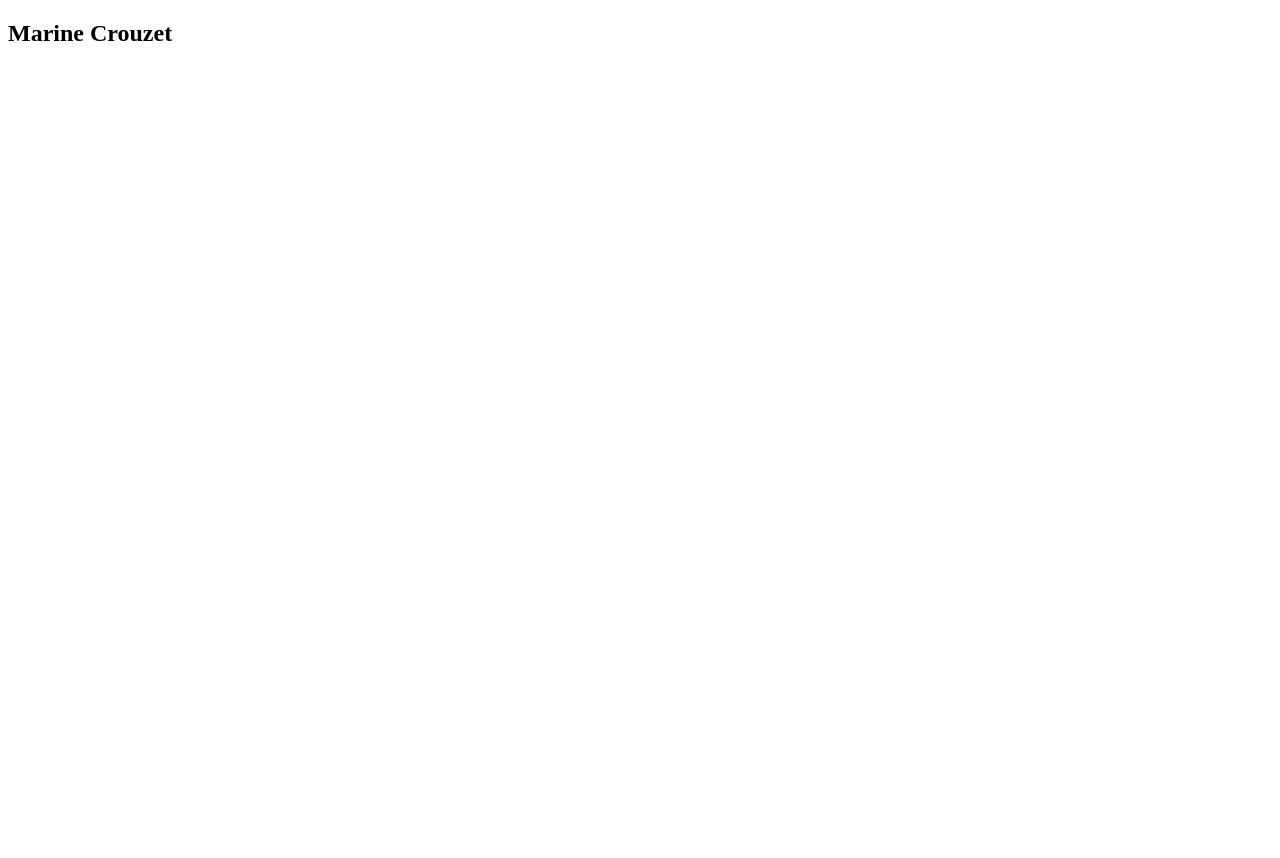
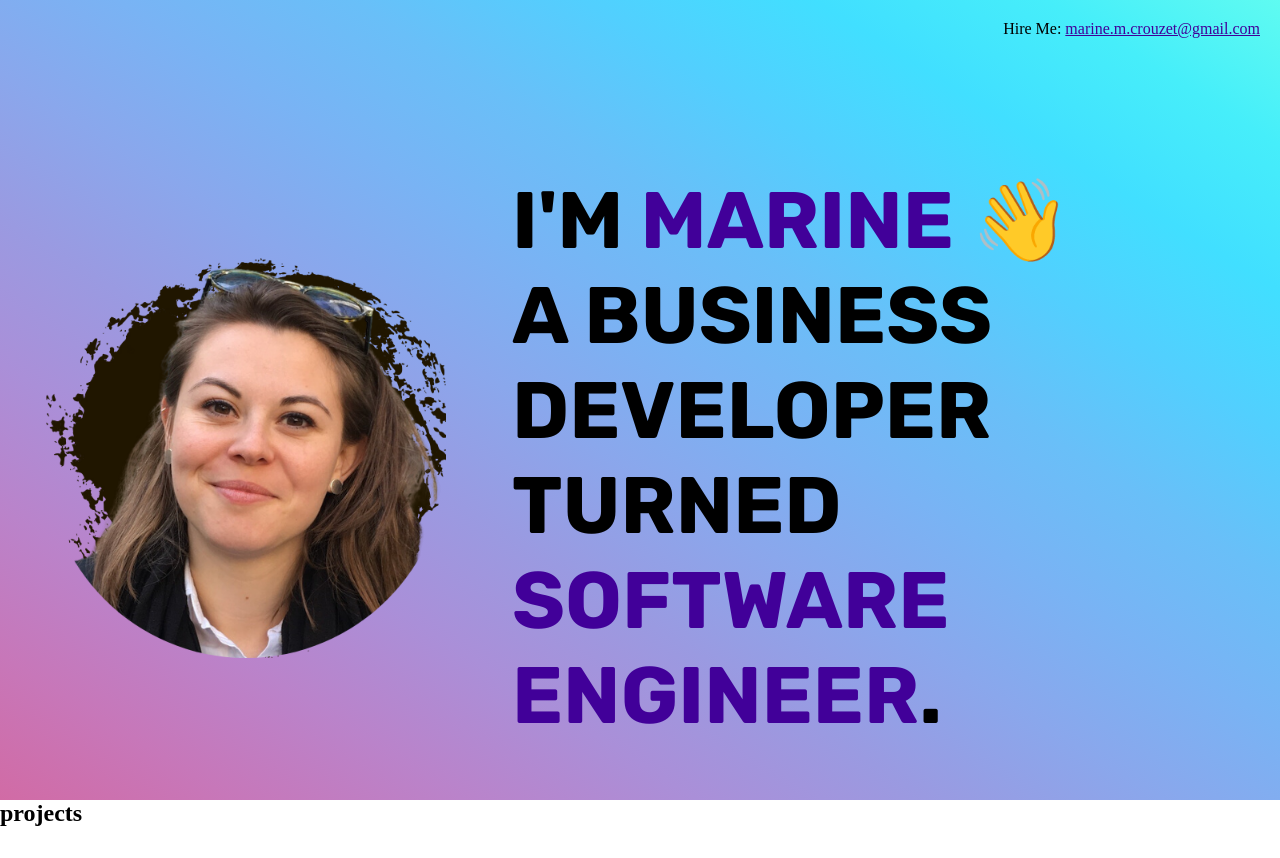
Before and after one commit to MarineCrou/Portfolio, a website: page index.html in a window 1280 px wide. Before the commit the page ends 800 px from the top, so only its background shows below. Drawn offline with nearby package versions, Linux system fonts and the light colour scheme; a web font is replaced by a local one.

Commit message:
created header/hero banner

```diff
--- a/index.html
+++ b/index.html
@@ -5,13 +5,48 @@
     <meta http-equiv="X-UA-Compatible" content="IE=edge" />
     <meta name="viewport" content="width=device-width, initial-scale=1.0" />
     <title>Marine Crouzet's Portfolio</title>
+    <link
+      href="https://fonts.googleapis.com/css2?family=Caprasimo&family=Rubik:ital,wght@0,300..900;1,300..900&display=swap"
+      rel="stylesheet"
+    />
     <link rel="stylesheet" href="./styles.css" />
     <script defer src="./app.js"></script>
+    <script
+      type="text/javascript"
+      src="https://cdn.jsdelivr.net/npm/@emailjs/browser@4/dist/email.min.js"
+    ></script>
+    <script type="text/javascript">
+      (function () {
+        emailjs.init({
+          publicKey: "WJMGwsCihvZygFO3q",
+        });
+      })();
+    </script>
   </head>
   <body>
+    <header class="hero-banner">
+      <p class="header-p">
+        Hire Me: <a href="" class="header-email">marine.m.crouzet@gmail.com</a>
+      </p>
+      <div class="header-container">
+        <div class="header-img-div">
+          <img
+            class="header-image"
+            src="./media/marine-no-bg-glasses-round.png"
+            alt="Marine Photo"
+          />
+        </div>
+        <h1>
+          I'M <span class="h2-spans">Marine 👋</span>
+          <div>
+            A BUSINESS DEVELOPER TURNED
+            <span class="h2-spans">SOFTWARE Engineer</span>.
+          </div>
+        </h1>
+      </div>
+    </header>
     <section class="section1">
-      <h1>Marine Crouzet</h1>
-      <h3></h3>
+      <h2>projects</h2>
     </section>
   </body>
 </html>
--- /dev/null
+++ b/package.json
@@ -0,0 +1,5 @@
+{
+  "dependencies": {
+    "@emailjs/browser": "^4.3.3"
+  }
+}
--- a/styles.css
+++ b/styles.css
@@ -0,0 +1,64 @@
+* {
+  margin: 0;
+}
+/* header - hero section */
+header {
+  background-image: linear-gradient(
+    to right top,
+    #d16ba5,
+    #c777b9,
+    #ba83ca,
+    #aa8fd8,
+    #9a9ae1,
+    #8aa7ec,
+    #79b3f4,
+    #69bff8,
+    #52cffe,
+    #41dfff,
+    #46eefa,
+    #5ffbf1
+  );
+  height: 100vh;
+}
+h1 {
+  font-size: 80px;
+  max-width: 60%;
+  padding-left: 20px;
+  font-family: "Rubik", sans-serif;
+}
+.header-p {
+  text-align: right;
+  /* text-transform: uppercase; */
+  padding: 20px;
+}
+.header-email {
+  font-weight: 500;
+  color: #410099;
+}
+
+.header-container {
+  display: flex;
+  flex-direction: row;
+  justify-content: space-between;
+  align-items: center;
+  height: 100vh;
+}
+.header-img-div {
+  width: 40%;
+}
+
+.header-image {
+  width: 400px;
+  display: block;
+  margin: auto;
+}
+
+.h2-spans {
+  color: #410099;
+  text-transform: uppercase;
+}
+
+.h2-spans:hover {
+  font-style: italic;
+  text-decoration: none;
+}
```
Also changed, not shown: media/marine-bg-glasses.png (added), media/marine-no-bg-glasses-round.png (added), media/marine-no-bg-glasses.png (added), media/marine-no-bg.png (added), 2 other files.
